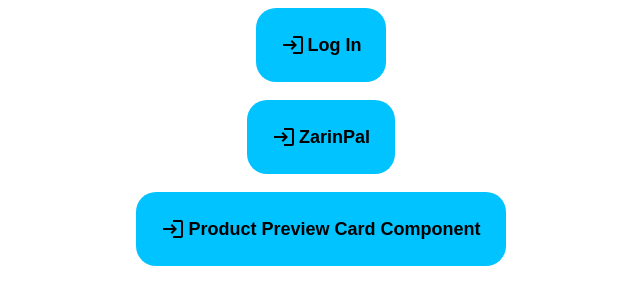
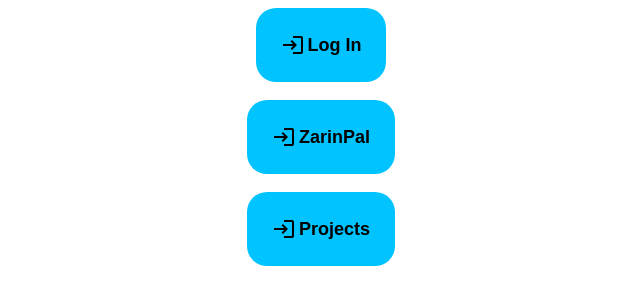
Before and after one commit to ItsOsitaro/ItsOsitaro.github.io, a plain HTML site: page index.html in a window 1280 px wide. Shown: the whole page, without its empty margins (319-959 px from the left). Drawn offline with Linux system fonts and the light colour scheme.

Commit message:
Add files via upload

```diff
--- a/index.html
+++ b/index.html
@@ -27,9 +27,9 @@
     </div>
     <br>
     <div>
-        <a id="login-link" href="./Projects/Product-preview-card-component/">
+        <a id="login-link" href="./Projects/">
             <button id="login-btn">
-                <img src="./icon/login_black_24dp.svg" alt="Project"><p>Product Preview Card Component</p>
+                <img src="./icon/login_black_24dp.svg" alt="Project"><p>Projects</p>
             </button>
         </a>
     </div>
```
